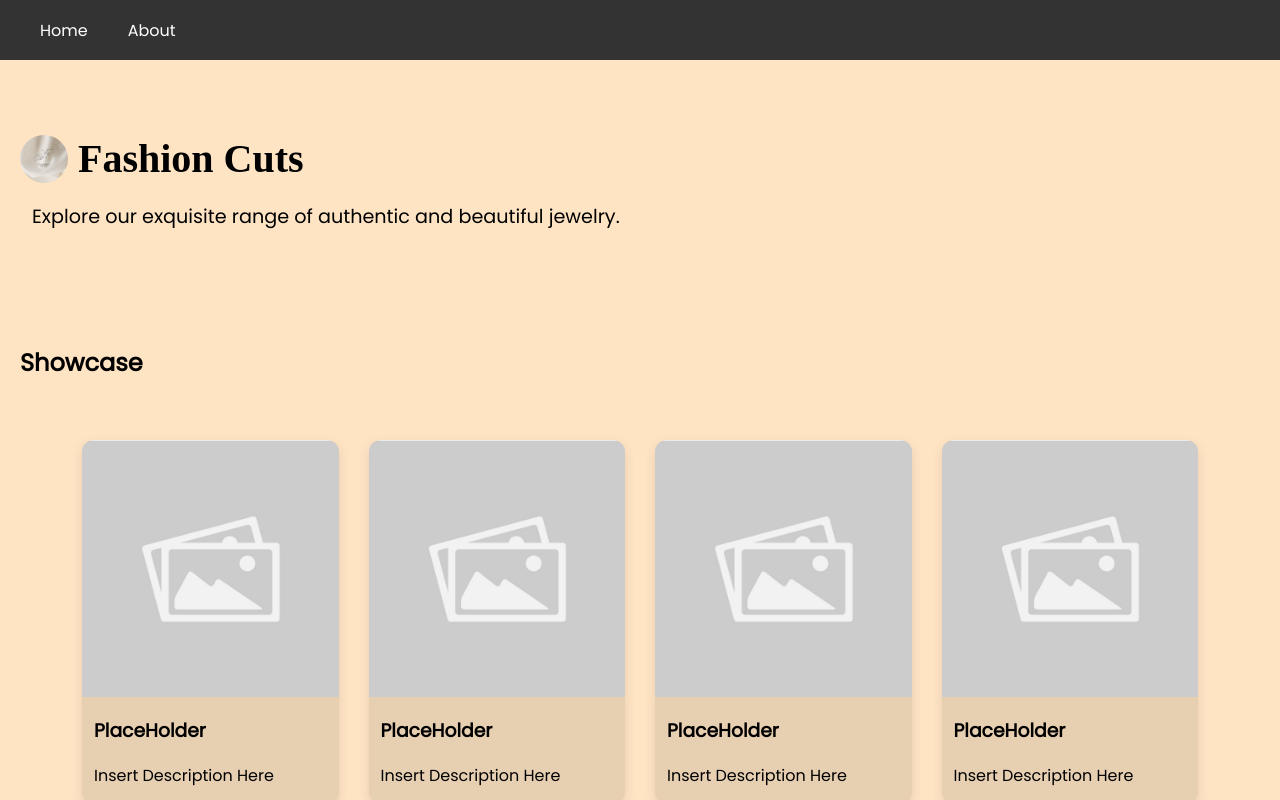
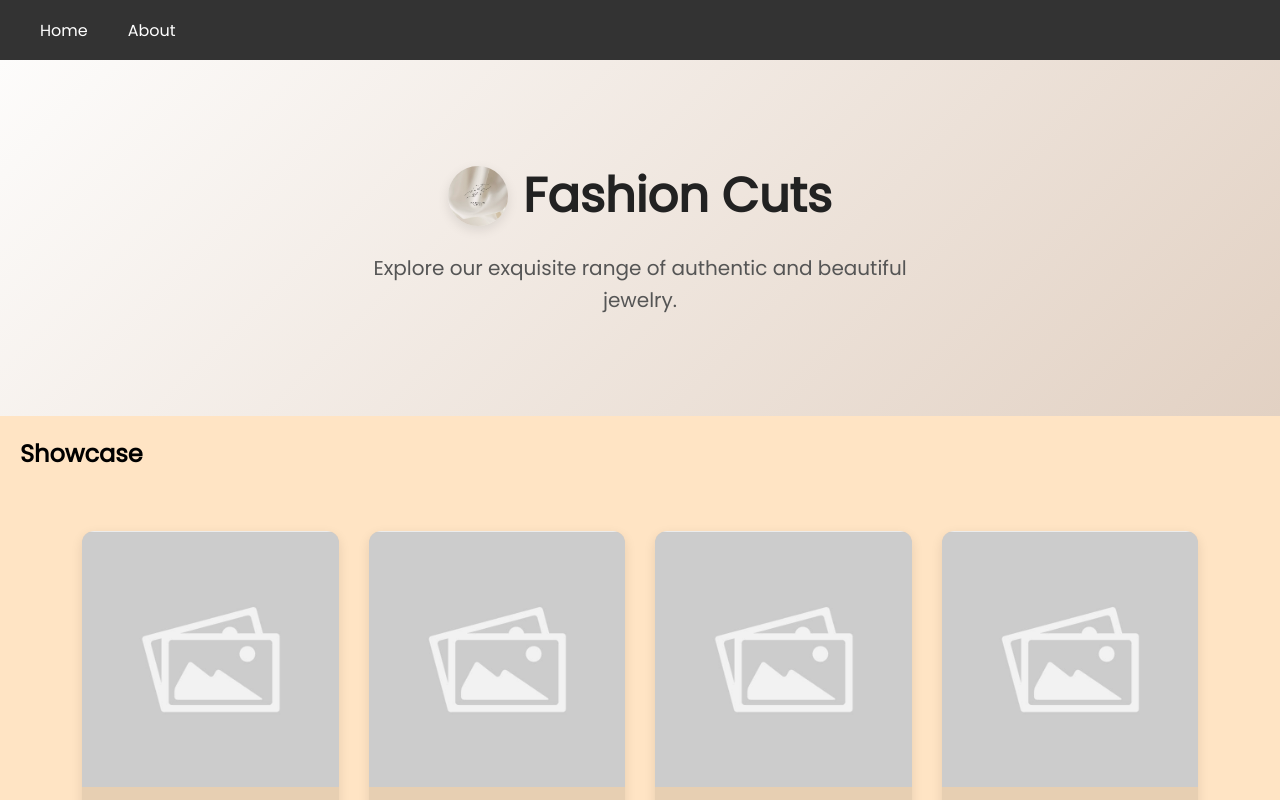
Before and after one commit to ZainFarhan-Work/FashionCuts, a plain HTML site: page index.html in a window 1280 px wide. Shown: the top 800 px of the page. Drawn offline with Linux system fonts and the light colour scheme.

Commit message:
Updated Hero Section

```diff
--- a/index.html
+++ b/index.html
@@ -152,9 +152,8 @@
       </p>
 
       <ul class="contact-menu">
-        <li><a href="#" target="_blank">Instagram</a></li>
-        <li><a href="#" target="_blank">Twitter</a></li>
-        <li><a href="#" target="_blank">GitHub</a></li>
+        <li>Whatsapp: +92 0XXX XXXXXXX</li>
+        <li><a href="https://www.instagram.com/fashioncuts.pk/" target="_blank">Instagram</a></li>
       </ul>
 
     </div>
--- a/styles.css
+++ b/styles.css
@@ -35,33 +35,41 @@ body {
 
 /* Hero Section */
 .hero {
-  padding: 75px 20px;
+  padding: 100px 20px;
+  text-align: center;                /* center content for a modern look */
+  background: linear-gradient(135deg, #fdfcfb, #e2d1c3); /* soft gradient bg */
+  color: #222;
 }
 
 .hero h1 {
-  font-size: 2.5rem;
+  font-size: 3rem;                   /* slightly smaller than before */
+  font-family: 'Poppins', sans-serif; /* modern sans-serif */
+  font-weight: 600;
   margin: 0;
-  line-height: 1;
-  font-family: "Times New Roman", Times, serif;
-  color: rgb(0, 0, 0);
 }
 
 .logo-heading {
   display: flex;
   align-items: center;
-  gap: 10px; /* Space between logo and heading */
+  justify-content: center;
+  gap: 15px;
+  margin-bottom: 20px;
 }
 
 .logo {
-  width: 3rem;
-  height: 3rem;
-  image-rendering: crisp-edges;
-  border-radius: 50%; /* Makes it circular */
-  object-fit: cover;   /* Ensures the image covers the circle */
+  width: 60px;
+  height: 60px;
+  border-radius: 50%;
+  object-fit: cover;
+  box-shadow: 0 4px 12px rgba(0,0,0,0.1); /* subtle shadow for depth */
 }
 
 .hero p {
-  font-size: 1.2rem;
+  font-size: 1.25rem;
+  max-width: 600px;                  /* keep it narrow for readability */
+  margin: 0 auto;                    /* center horizontally */
+  color: #555;                       /* softer gray */
+  line-height: 1.6;
 }
 
 
@@ -70,7 +78,7 @@ body {
   padding: 0px 20px;
 }
 
-.showcase-grid{
+.showcase-grid {
   padding: 10px 12px 14px;
   margin: 50px;
   gap: 30px;
@@ -90,7 +98,7 @@ body {
   transition: transform .18s ease, box-shadow .18s ease;
 }
 
-.card h3, p{
+.card h3, .card p {
   padding-left: 12px;
 }
 
@@ -99,7 +107,7 @@ body {
   box-shadow: 0 10px 30px rgba(12,18,34,0.12);
 }
 
-.showcase-grid img{
+.showcase-grid img {
   width: 100%;
   height: auto;
   object-fit: cover;
@@ -110,17 +118,30 @@ body {
   display: flex;           /* put links side by side */
   gap: 15px;               /* space between items */
   list-style: none;        /* remove bullets */
+  padding: 0;
+  align-items: center;  /* centers text with the button */
+}
+
+.contact-menu li {
+  font-weight: bold;
+  text-align: center;
+  color: #555;
 }
 
 .contact-menu a {
-  text-decoration: none;   /* remove underline */
-  color: #555;             /* link color */
+  display: inline-block;
+  padding: 8px 8px;
+  border-radius: 6px;
+  background-color: #e1306c;  /* Instagram pink */
+  color: white;
   font-weight: bold;
-  transition: color 0.2s;
+  text-decoration: none;
+  transition: background-color 0.2s, transform 0.1s;
 }
 
 .contact-menu a:hover {
-  color: #e1306c;          /* Instagram pink on hover */
+  background-color: #c2275a;  /* darker pink on hover */
+  transform: translateY(-2px); /* subtle lift effect */
 }
 
 /* Footer */
```
